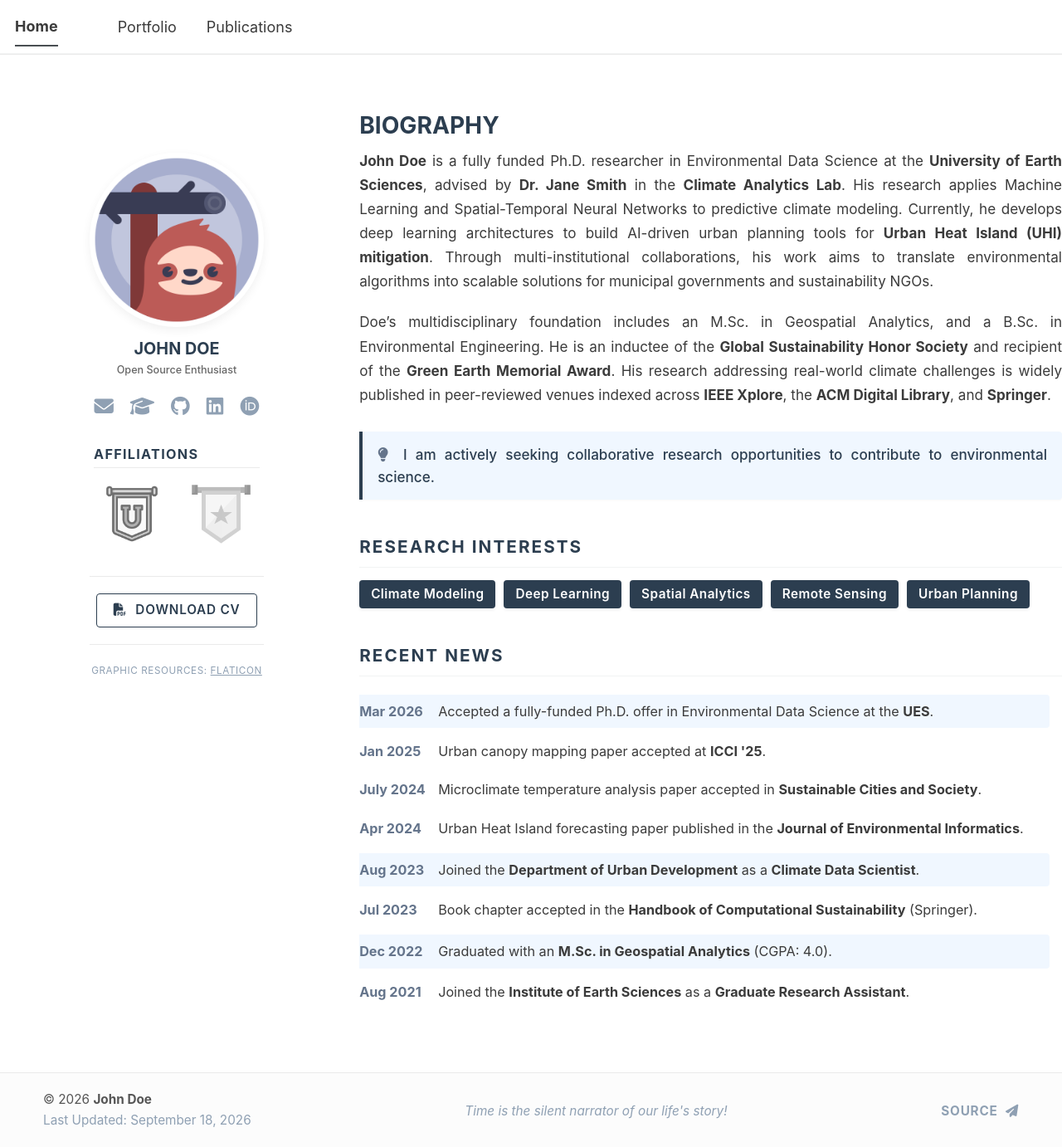
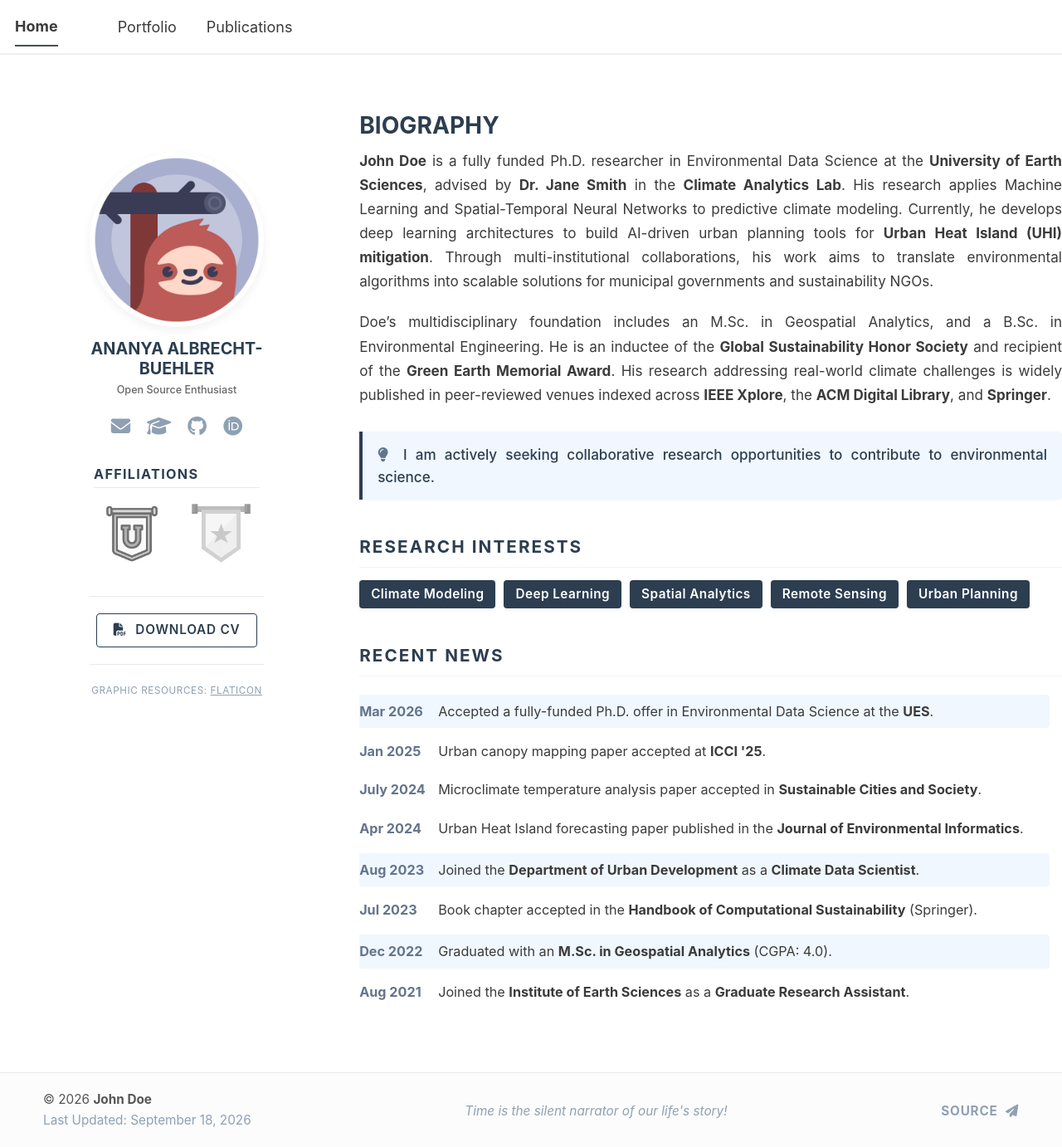
Before and after one commit to aalbrechtbuehler/aalbrechtbuehler, a Jekyll site: the page built from _pages/about.md, in a window 1280 px wide and 1382 px high. Shown: the whole window at 83% size. Built offline with Jekyll 4.4.1, drawn with Linux system fonts in a browser that asks for light colours; a script bundle is joined from its source files by our own code; library files that are not in the unit come from our copies; part of the change alters nothing that is shown.

Commit message:
Update _config.yml

```diff
--- a/_config.yml
+++ b/_config.yml
@@ -11,11 +11,11 @@ locale                   : "en-US"
 site_theme               : "default"
 title                    : "Home"
 title_separator          : "-"
-name                     : &name "Your Name Here"
-description              : &description "Your Title / Role Here"
-url                      : "https://minimalacademicsite.github.io"
+name                     : &name "Ananya Albrecht-Buehler"
+description              : &description "PhD Student"
+url                      : "https://aalbrechtbuehler.github.io"
 baseurl                  : ""
-repository               : "minimalacademicsite/minimalacademicsite.github.io"
+repository               : "aalbrechtbuehler/aalbrechtbuehler.github.io"
 
 # Site Author - The following control what appear as part of the author content on the side bar.
 #               If a field is blank the icon and link will not appear, otherwise it will be shown.
@@ -23,21 +23,21 @@ repository               : "minimalacademicsite/minimalacademicsite.github.io"
 author:
   # Biographic information
   avatar           : "profile.png"
-  name             : "John Doe"
+  name             : "Ananya Albrecht-Buehler"
   description      : ""
   pronouns         : ""
   bio              : "I am a PhD student in Cognitive Science and Pragmtics Group at the University of Tübingen. My work is part of the SFB 1718 Common Ground Project A7 (Modeling Great Ape Signaling Behavior: Evolutionary Roots of Common Ground). My general interests lie in animal communication and linguistic modeling, and I have worked with many model species including pigeons, bumblebees, Bengalese finches, and cichlids. My current research investigates multimodel communication in great apes using game- and information-theoretic approaches. I previously received a BA in Experimental Psychology from the University of Oxford, and an M.Sc. in Quantitative Data Science Methods from the university of Tübingen. Outside of my research, I enjoy playing classical piano, bouldering, and photography."
-  location         : "City, Country"
-  employer         : "Institution Name"
+  location         : "Tübingen, Germany"
+  employer         : "Eberhard Karls Universität Tübingen"
   uri              :
-  email            : "your.email@example.com"
+  email            : "ananya [dot] albrecht-buehler [at] uni-tuebingen [dot] de"
 
   # Academic websites
   academia         :
   arxiv            :
-  googlescholar    : "your-google-scholar-id"
+  googlescholar    : "https://scholar.google.com/citations?user=Jl85JcgAAAAJ&hl=en"
   impactstory      :
-  orcid            : "your-orcid-id"
+  orcid            : "https://orcid.org/0009-0003-5528-061X"
   semantic         :
   pubmed           :
   researchgate     :
@@ -47,7 +47,7 @@ author:
   bitbucket        :
   codepen          :
   dribbble         :
-  github           : "your-github-username"
+  github           : "aalbrechtbuehler"
   kaggle           :
   stackoverflow    :
 
@@ -60,9 +60,9 @@ author:
   goodreads        :
   google_plus      :
   keybase          :
-  instagram        :
+  instagram        : "@aalbrechtbuehler"
   lastfm           :
-  linkedin         : "your-linkedin-username"
+  linkedin         :
   mastodon         :
   medium           :
   pinterest        :
@@ -132,7 +132,7 @@ yandex_site_verification :
 
 # Social Sharing
 twitter:
-  username               : &twitter
+  username               :
 facebook:
   username               :
   app_id                 :
```
